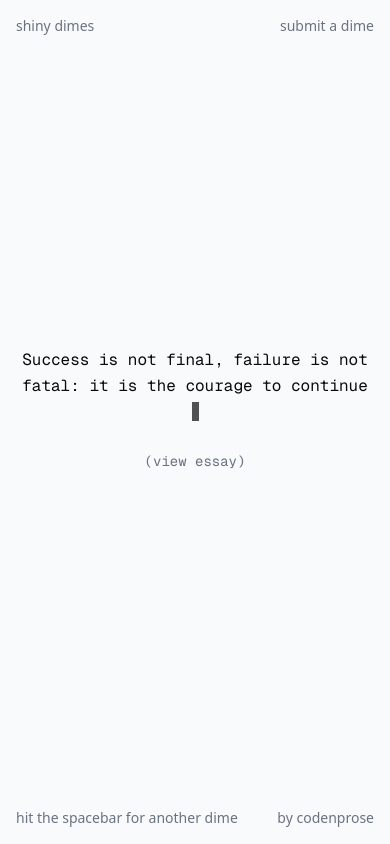
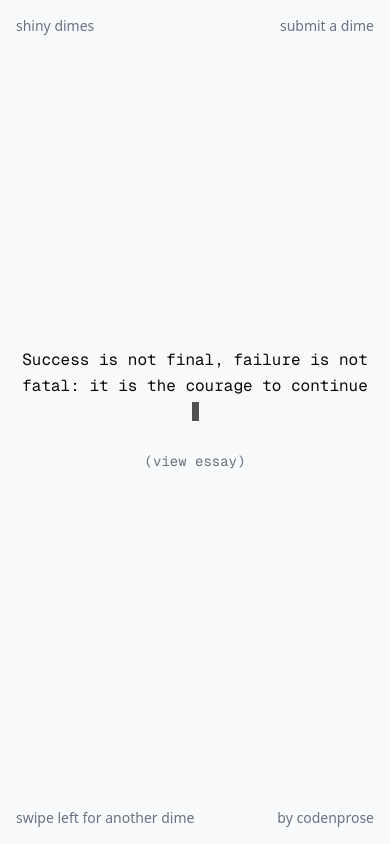
Before and after one commit to indiethinkers/shiny-dimes, a Next.js app: page /dime/power-of-persistence in a window 390 px wide. Built offline with nearby package versions, Linux system fonts and the light colour scheme; no server answers.

Commit message:
Add mobile swipe instruction and hide spacebar prompt on small screens

```diff
--- a/src/app/dime/[slug]/page.tsx
+++ b/src/app/dime/[slug]/page.tsx
@@ -34,7 +34,8 @@ export default async function Page({ params }: PageParams) {
       />
 
       <div className="fixed bottom-4 left-4 text-sm text-gray-500">
-        hit the spacebar for another dime
+        <span className="hidden md:inline">hit the spacebar for another dime</span>
+        <span className="md:hidden">swipe left for another dime</span>
       </div>
     </div>
   );
```
